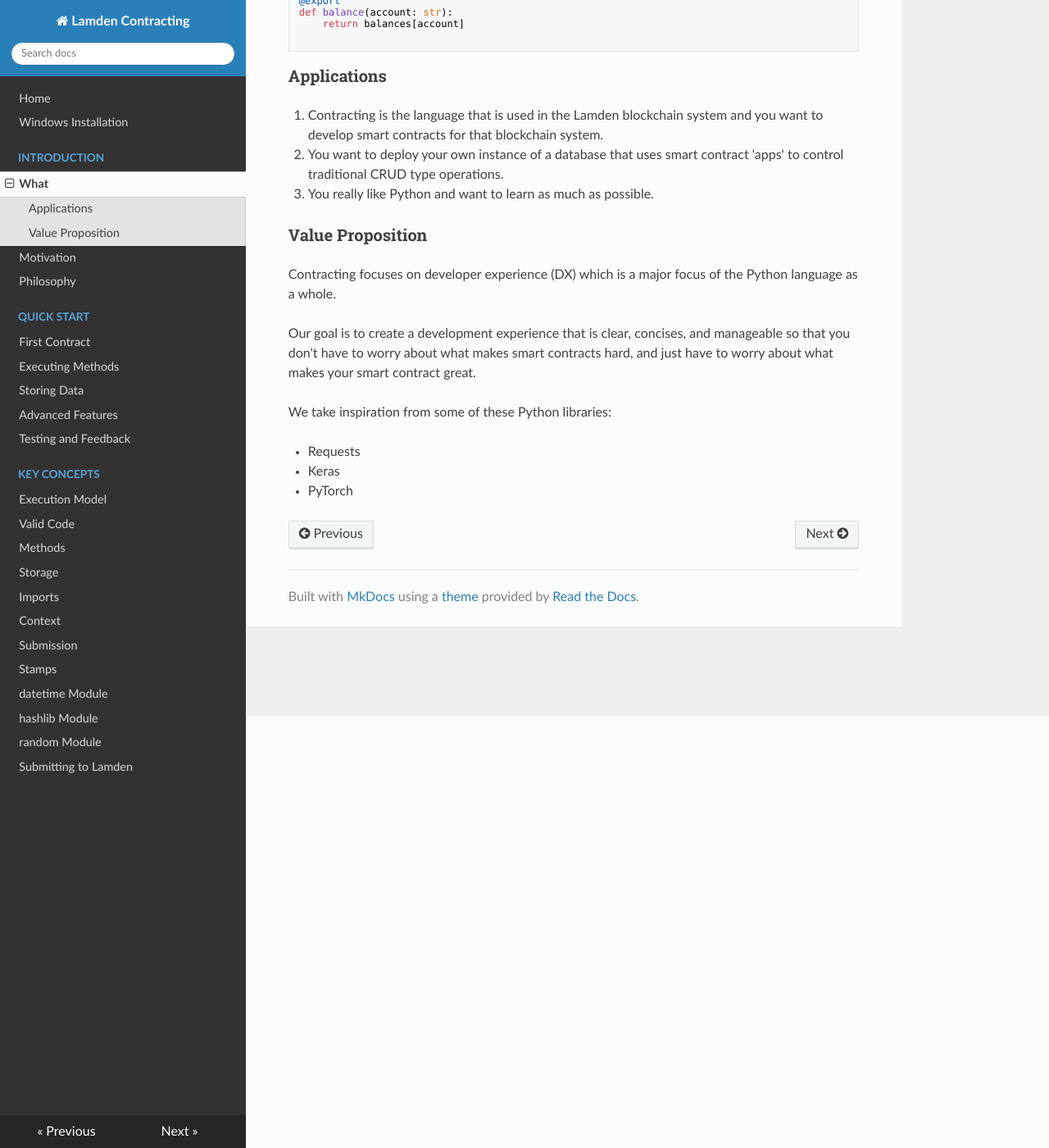
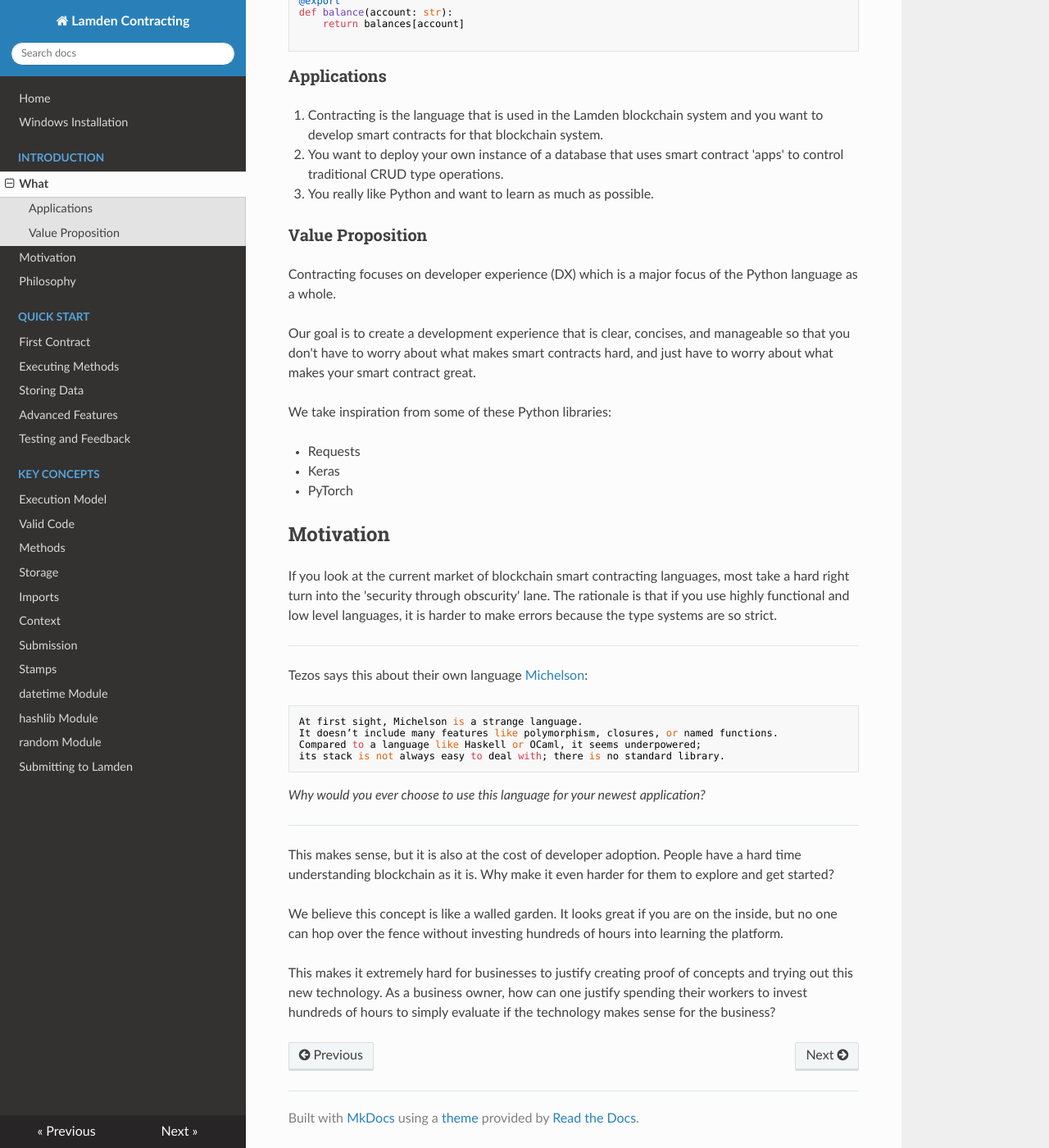
Before and after one commit to Lamden/contracting-docs, an MkDocs documentation site: the page built from docs/intro/intro.md, in a window 1280 px wide and 1400 px high, scrolled down 526 px. Shown: the whole window at 82% size. Built offline with MkDocs 1.6.1, drawn with Linux system fonts in a browser that asks for light colours; nearby versions of some CDN libraries.

Commit message:
Update intro.md

````diff
--- a/docs/intro/intro.md
+++ b/docs/intro/intro.md
@@ -43,3 +43,27 @@ We take inspiration from some of these Python libraries:
 * Requests
 * Keras
 * PyTorch
+
+## Motivation
+If you look at the current market of blockchain smart contracting languages, most take a hard right turn into the 'security through obscurity' lane. The rationale is that if you use highly functional and low level languages, it is harder to make errors because the type systems are so strict.
+
+* * *
+
+Tezos says this about their own language [Michelson](https://www.michelson-lang.com/why-michelson.html):
+
+```
+At first sight, Michelson is a strange language.
+It doesn’t include many features like polymorphism, closures, or named functions.
+Compared to a language like Haskell or OCaml, it seems underpowered;
+its stack is not always easy to deal with; there is no standard library.
+```
+
+*Why would you ever choose to use this language for your newest application?*
+
+* * *
+
+This makes sense, but it is also at the cost of developer adoption. People have a hard time understanding blockchain as it is. Why make it even harder for them to explore and get started?
+
+We believe this concept is like a walled garden. It looks great if you are on the inside, but no one can hop over the fence without investing hundreds of hours into learning the platform.
+
+This makes it extremely hard for businesses to justify creating proof of concepts and trying out this new technology. As a business owner, how can one justify spending their workers to invest hundreds of hours to simply evaluate if the technology makes sense for the business?
````
